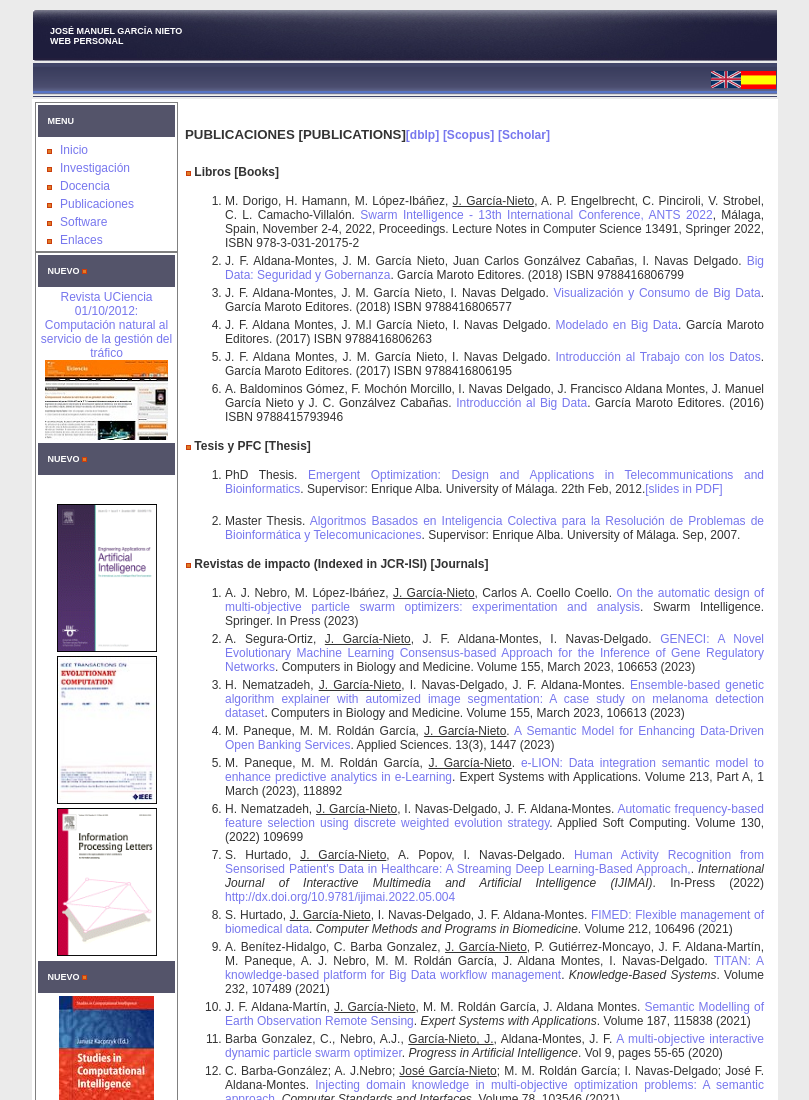
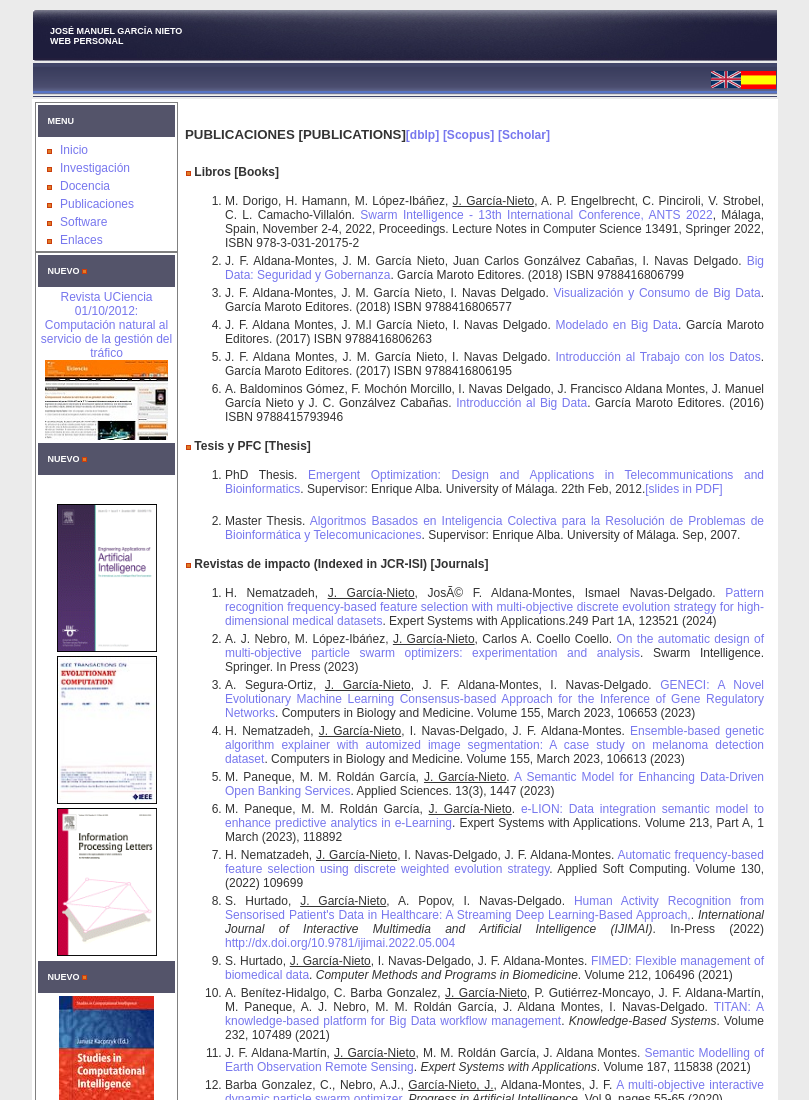
Before and after one commit to jnietogit/jmgn, a plain HTML site: page publicaciones.html in a window 1280 px wide. Shown: the top 1100 px of the page, without its empty margins (235-1044 px from the left). Drawn offline with Linux system fonts and the light colour scheme.

Commit message:
Update publicaciones.html

```diff
--- a/publicaciones.html
+++ b/publicaciones.html
@@ -162,6 +162,8 @@
     <p>
 	<img src="image/point.gif" alt="">&nbsp;<strong>Revistas de impacto (Indexed in JCR-ISI) [Journals]</strong></p>
 	<ol>
+
+	<li>H. Nematzadeh, <u>J. Garc&iacute;a-Nieto</u>, José F. Aldana-Montes, Ismael Navas-Delgado. <a href="https://doi.org/10.1016/j.eswa.2024.123521">Pattern recognition frequency-based feature selection with multi-objective discrete evolution strategy for high-dimensional medical datasets</a>. Expert Systems with Applications.249 Part 1A, 123521 (2024)</li>
 
 	<li>A. J. Nebro, M. L&oacute;pez-Ib&aacute;&nacute;ez, <u>J. Garc&iacute;a-Nieto</u>, Carlos A. Coello Coello. <a href="https://doi.org/10.1007/s11721-023-00227-2">On the automatic design of multi-objective particle swarm optimizers: experimentation and analysis</a>. Swarm Intelligence. Springer. In Press (2023) </li>
 
```
